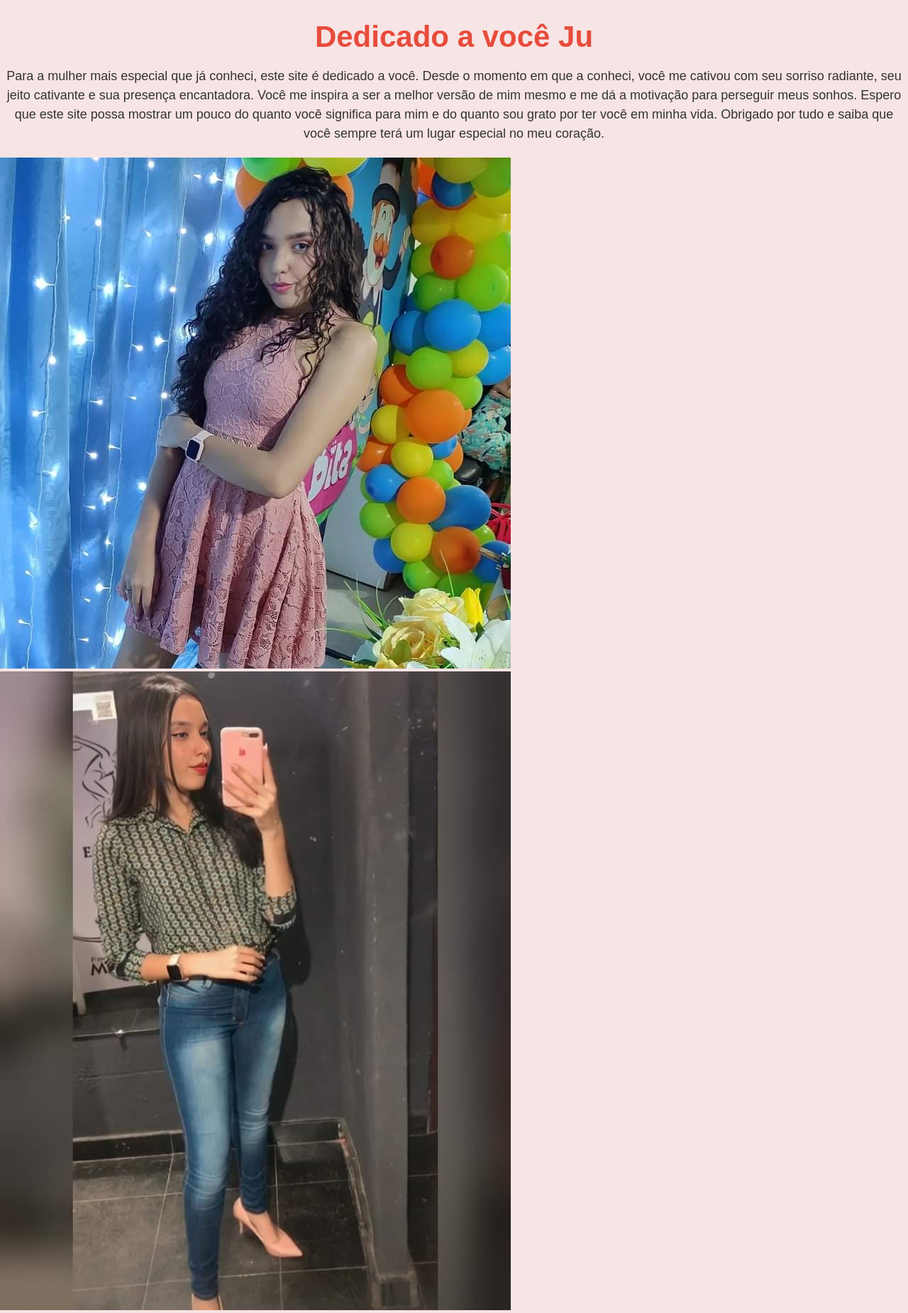
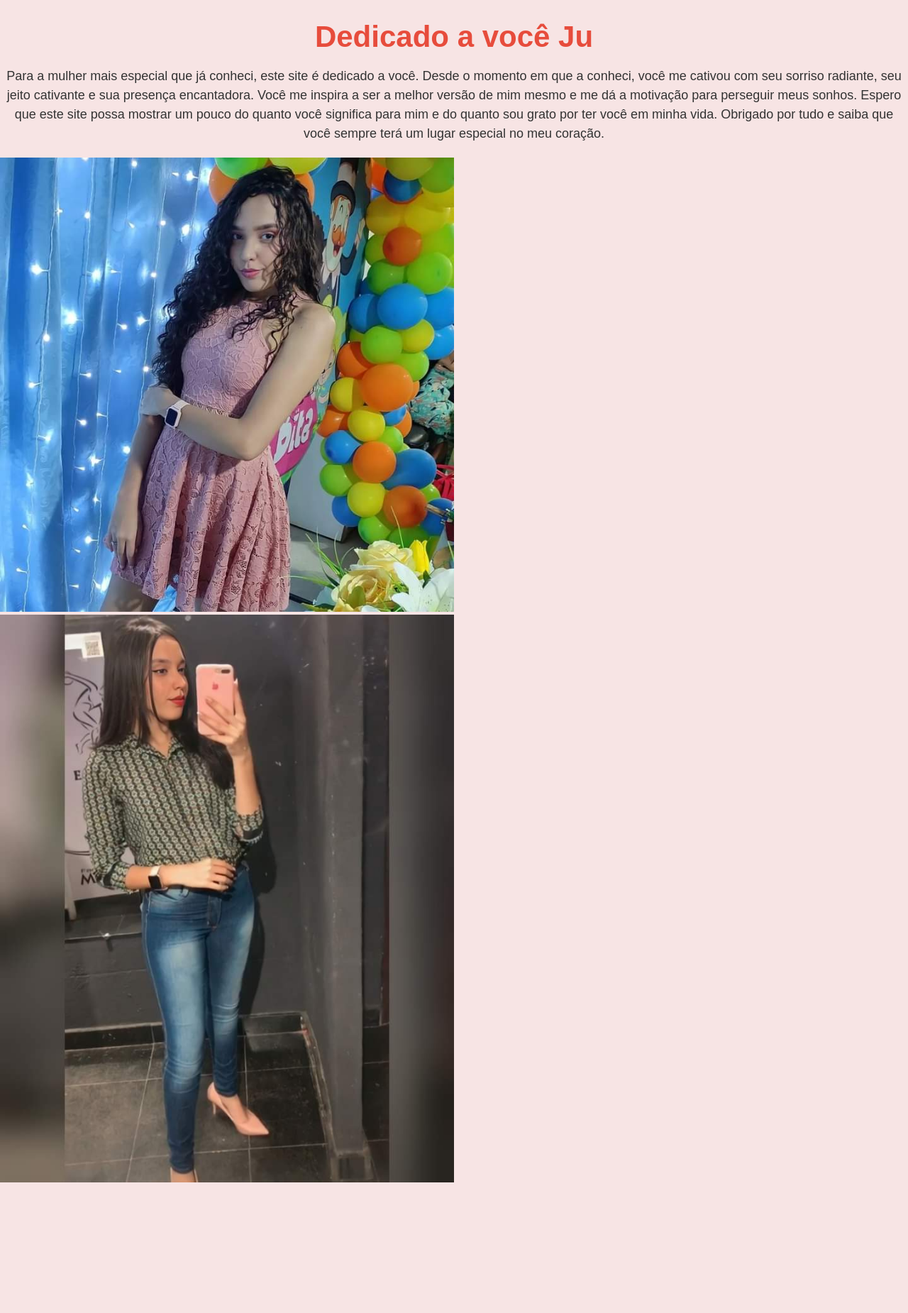
Before and after one commit to DUGELO/DUGELO.github.io, a plain HTML site: page pagina3.html in a window 1280 px wide. Shown: the whole page at 71% size. After the commit the page ends 1670 px from the top, so only its background shows below. Drawn offline with Linux system fonts and the light colour scheme.

Commit message:
Update style.css

```diff
--- a/style.css
+++ b/style.css
@@ -110,9 +110,14 @@ footer {
 	}
   }
 
-.imageecon {
+.image1 {
        width: 50%;
        height: 50%
+}
+
+.image2 {
+       width: 50%;
+       height: 50%;
 }
 
 .txt1 {
```
